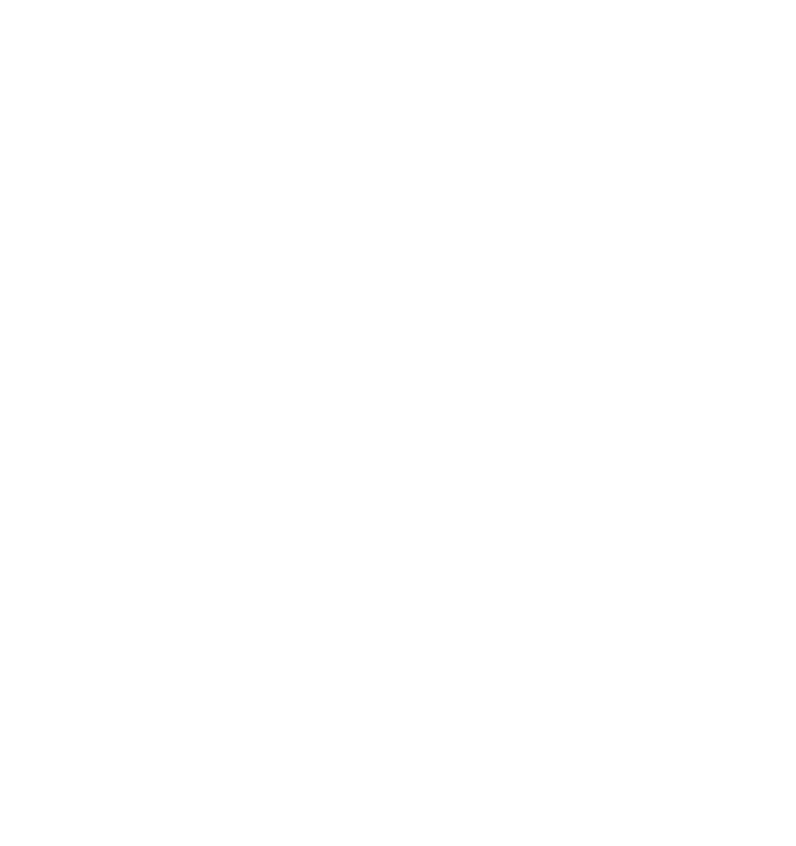
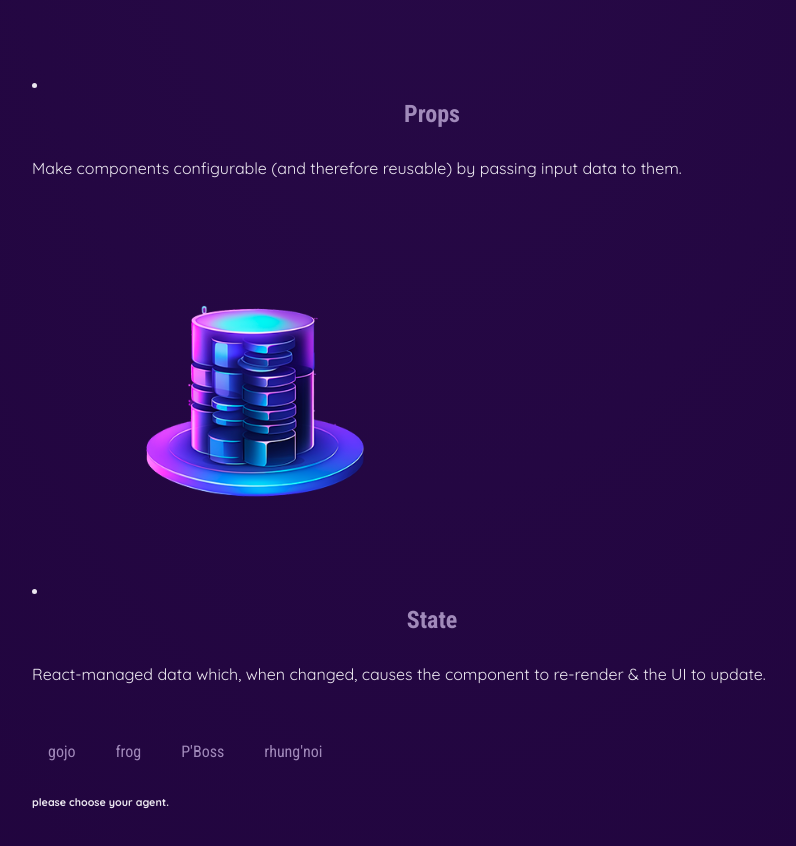
Before and after one commit to t-t13/test02, a React (Vite) app: page / in a window 1280 px wide. Shown: the part 1654-2500 px from the top of the page, without its empty margins (208-1004 px from the left). Before the commit the page ends 1280 px from the top, so only its background shows below. Built offline with nearby package versions, Linux system fonts and the light colour scheme.

Commit message:
react-learning-update # 03 : basicaly react web

```diff
--- a/src/App.jsx
+++ b/src/App.jsx
@@ -1,22 +1,72 @@
-import { CORE_CONCEPTS } from "./data";
+import { Fragment, useState } from "react";
+import { EXAMPLES, CORE_CONCEPTS } from "./data";
 import { CoreCard } from "./components/CoreCard";
 import { HeaderHome } from "./components/HeaderHome/HeaderHome";
 import TabButton from "./components/TabButton/TabButton";
 
 function App() {
 
-      // this event is create when you click this component.
-      const clickTabButton = () => {
-        console.log("nah i'd win.");
-    }
+  // state that can management by hook is useState();
+  const [num, setNum] = useState(0);
+  const [agent, setAgent] = useState();
+
+  const clickNumButton = (number) => {
+    setNum(number);
+  }
+
+  // this event is create when you click this component.
+  const clickTabButton = (message) => {
+    setAgent(message);
+  }
+
+  // for check a re render of this component that has a state is changed.
+  console.log("CREATE or RE-RENDER App comp.");
 
   return (
-    <div>
+    <Fragment>
       <HeaderHome />
-      <CoreCard {...CORE_CONCEPTS[0]} />
-      <TabButton onClickThisBut={clickTabButton} word="Mu ha ha ha ha."> frog </TabButton>
-      <TabButton onClickThisBut={clickTabButton} word="Age it's not reason, can I fight."> rhung'noi </TabButton>
-    </div>
+      <main>
+        {CORE_CONCEPTS.map((concept, index)=> <CoreCard key={index} {...concept}/>)}
+
+        {/* <CoreCard {...CORE_CONCEPTS[num]} />
+        <button onClick={() => clickNumButton(0)}> 1 </button>
+        <button onClick={() => clickNumButton(1)}> 2 </button>
+        <button onClick={() => clickNumButton(2)}> 3 </button>
+        <button onClick={() => clickNumButton(3)}> 4 </button> */}
+
+        <section id="examples">
+
+          <menu id="">
+            {/* <TabButton onClickThisBut={() => clickTabButton("nah I'd win.")}> gojo </TabButton>
+        <TabButton onClickThisBut={() => clickTabButton("Mu ha ha ha ha.")}> frog </TabButton>
+        <TabButton onClickThisBut={() => clickTabButton("Age it's not reason, can I fight.")}> rhung'noi </TabButton>
+        <TabButton onClickThisBut={() => clickTabButton("Age it's not reason, can I fight."
+        )}> rhung'noi </TabButton> */}
+
+            <TabButton isSelected={agent === "gojo"} onClickThisBut={() => clickTabButton("gojo")}> gojo </TabButton>
+            <TabButton isSelected={agent === "frog"} onClickThisBut={() => clickTabButton("frog")}> frog </TabButton>
+            <TabButton isSelected={agent === "pBoss"} onClickThisBut={() => clickTabButton("pBoss")}> P'Boss </TabButton>
+            <TabButton isSelected={agent === "rhungNoi"} onClickThisBut={() => clickTabButton("rhungNoi")}> rhung'noi </TabButton>
+
+            {/* หาก description มีการเปลี่ยนแปลง example ก็จะแสดงผลต่างออกไปตามค่าของ description */}
+          </menu>
+
+
+            {agent ?
+              <div id="tab-content">
+                <p> {EXAMPLES[agent].title} </p>
+                <p> {EXAMPLES[agent].description} </p>
+                <p> {EXAMPLES[agent].code} </p>
+              </div>
+              :
+              <div>
+                <h6> please choose your agent.</h6>
+              </div>
+            }
+
+        </section>
+      </main>
+    </Fragment>
   );
 }
 
--- a/src/components/CoreCard.jsx
+++ b/src/components/CoreCard.jsx
@@ -1,9 +1,11 @@
 export function CoreCard(props) {
     return (
       <li>
-        <img src={props.image}/>
+        <img width="400px" height="400px" src={props.image}/>
         <h2>{props.title}</h2>
         <p>{props.description}</p>
       </li>
+
+
     );
   }
--- a/src/components/TabButton/TabButton.jsx
+++ b/src/components/TabButton/TabButton.jsx
@@ -1,8 +1,12 @@
-export default function TabButton({ children, word, onClickThisBut }) {
+export default function TabButton({ children, word, onClickThisBut, isSelected }) {
+
+     // for check a re render of this component that has a state is changed.
+     console.log("CREATE or RE-RENDER TabButton comp.");
+
 
     return (
         <li>
-            <button onClick={onClickThisBut}> {children} </button>
+            <button className={isSelected ? 'active' : ''} onClick={onClickThisBut}> {children} </button>
         </li>
     );
 
--- a/src/data.js
+++ b/src/data.js
@@ -29,3 +29,54 @@ export const CORE_CONCEPTS = [
       'React-managed data which, when changed, causes the component to re-render & the UI to update.',
   },
 ];
+
+export const EXAMPLES = {
+  gojo: {
+    title: 'Gojo',
+    description:
+      'nah I"d win.',
+    code: `
+function Welcome() {
+  return <h1>Hello, World!</h1>;
+}`,
+  },
+  frog: {
+    title: 'frog',
+    description:
+      'Mu ha ha ha ha.',
+    code: `
+<div>
+  <h1>Welcome {userName}</h1>
+  <p>Time to learn React!</p>
+</div>`,
+  },
+  pBoss: {
+    title: 'P"Boss',
+    description:
+      'Carry no.1.',
+    code: `
+function Welcome(props) {
+  return <h1>Hello, {props.name}</h1>;
+}`,
+  },
+  rhungNoi: {
+    title: 'Rhung"Noi',
+    description:
+      'Age it"s not reason, can I fight.',
+    code: `
+function Counter() {
+  const [isVisible, setIsVisible] = useState(false);
+
+  function handleClick() {
+    setIsVisible(true);
+  }
+
+  return (
+    <div>
+      <button onClick={handleClick}>Show Details</button>
+      {isVisible && <p>Amazing details!</p>}
+    </div>
+  );
+}`,
+  },
+};
```
Also changed, not shown: 1 other file (tests, documents, lock files or other folders).
